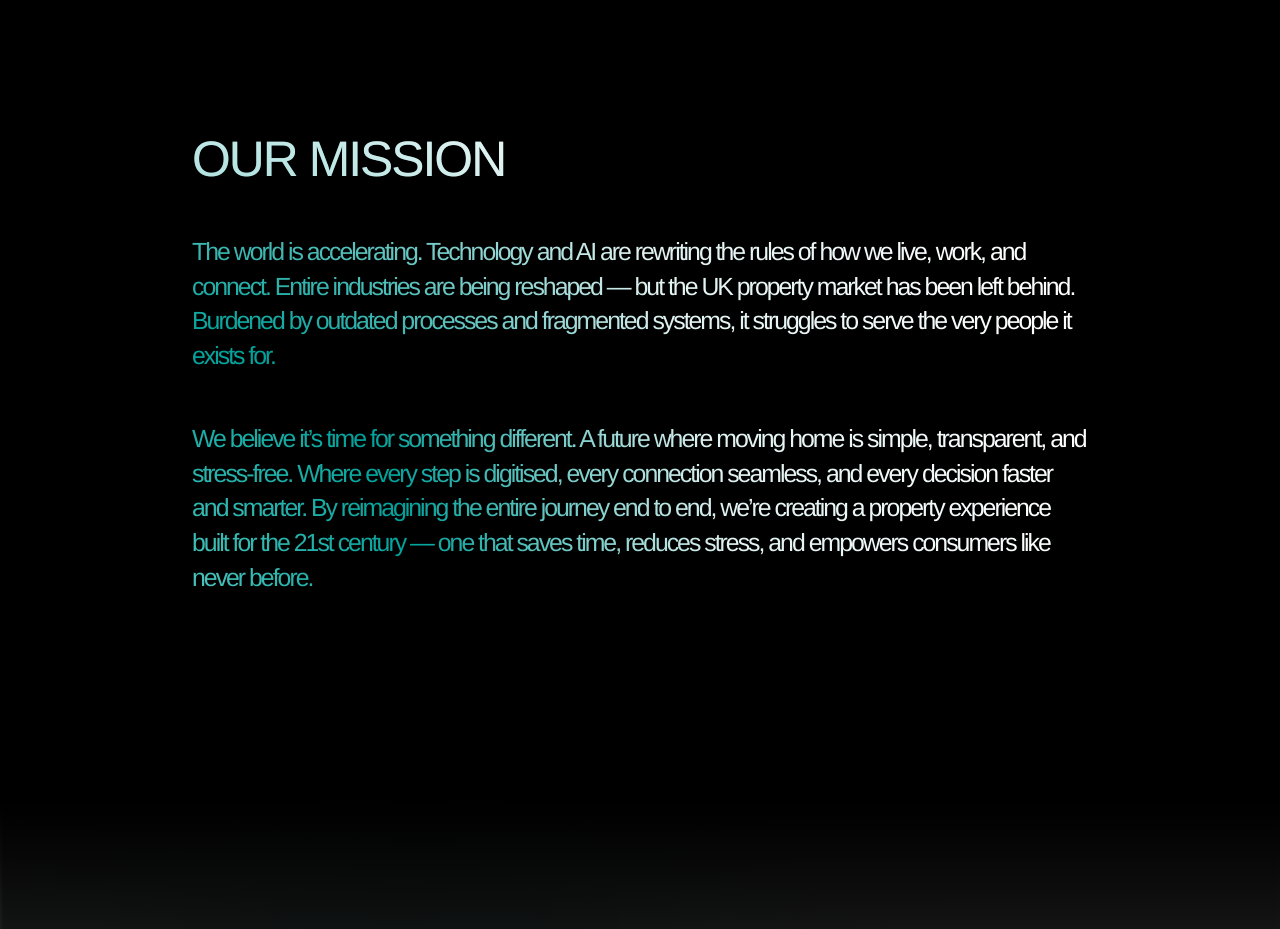
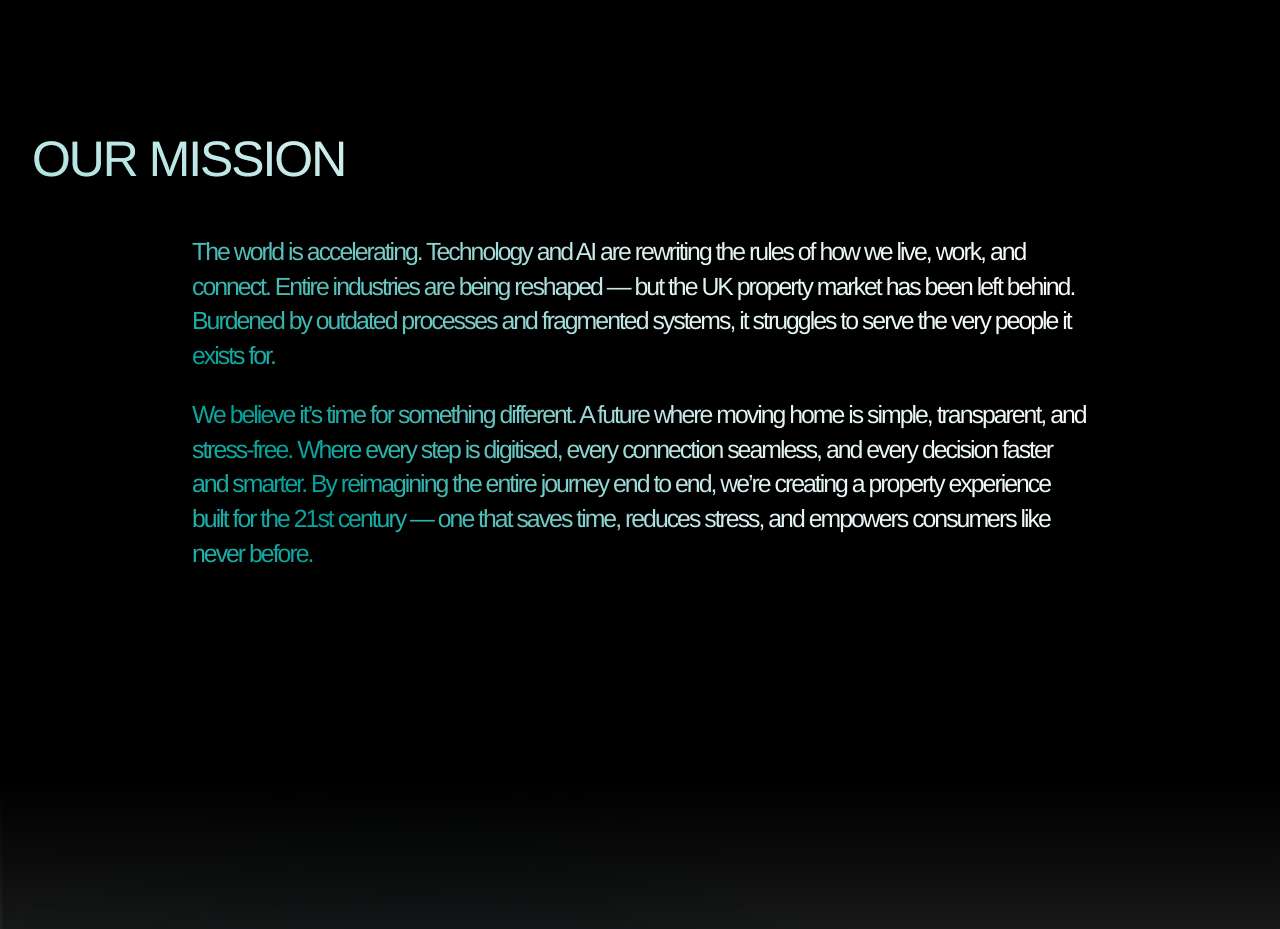
Before and after one commit to DevMysticCode/openproperty_new_website, a React (Vite) app: page / in a window 1280 px wide. Shown: the part 820-1749 px from the top of the page. Built offline with nearby package versions, Linux system fonts and the light colour scheme.

Commit message:
Our mission section changes, feedback by Alex

```diff
--- a/src/components/Hero.tsx
+++ b/src/components/Hero.tsx
@@ -90,28 +90,30 @@ export default function Hero() {
           initial={{ opacity: 0, y: 30 }}
           animate={{ opacity: 1, y: 0 }}
           transition={{ duration: 1.2, delay: 1.5, ease: [0.23, 1, 0.32, 1] }}
-          className="space-y-12 mt-48 hero-subtext bg-gradient-paragraph-light max-w-4xl mx-auto bg-clip-text bg-no-repeat pb-1  leading-tight -tracking-4 text-transparent bg-gradient-paragraph-light pb-32 last:mb-32 last:pb-0 md:pb-52 last:md:mb-52 text-left"
+          className="space-y-12 mt-48 hero-subtext bg-gradient-paragraph-light max-w-7xl mx-auto bg-clip-text bg-no-repeat pb-1  leading-tight -tracking-4 text-transparent bg-gradient-paragraph-light pb-32 last:mb-32 last:pb-0 md:pb-52 last:md:mb-52 text-left"
         >
           <h1 className="text-white/50 font-light text-fluid-30-56">
             OUR MISSION
           </h1>
-          <p className="text-fluid-sm-16-28">
-            The world is accelerating. Technology and AI are rewriting the rules
-            of how we live, work, and connect. Entire industries are being
-            reshaped — but the UK property market has been left behind. Burdened
-            by outdated processes and fragmented systems, it struggles to serve
-            the very people it exists for.
-          </p>
+          <div className="max-w-4xl mx-auto space-y-6">
+            <p className="text-fluid-sm-16-28">
+              The world is accelerating. Technology and AI are rewriting the
+              rules of how we live, work, and connect. Entire industries are
+              being reshaped — but the UK property market has been left behind.
+              Burdened by outdated processes and fragmented systems, it
+              struggles to serve the very people it exists for.
+            </p>
 
-          <p className="text-fluid-sm-16-28">
-            We believe it’s time for something different. A future where moving
-            home is simple, transparent, and stress-free. Where every step is
-            digitised, every connection seamless, and every decision faster and
-            smarter. By reimagining the entire journey end to end, we’re
-            creating a property experience built for the 21st century — one that
-            saves time, reduces stress, and empowers consumers like never
-            before.
-          </p>
+            <p className="text-fluid-sm-16-28">
+              We believe it’s time for something different. A future where
+              moving home is simple, transparent, and stress-free. Where every
+              step is digitised, every connection seamless, and every decision
+              faster and smarter. By reimagining the entire journey end to end,
+              we’re creating a property experience built for the 21st century —
+              one that saves time, reduces stress, and empowers consumers like
+              never before.
+            </p>
+          </div>
 
           {/* <p>
                     We own and operate leading digital products, including Evernote,
```
